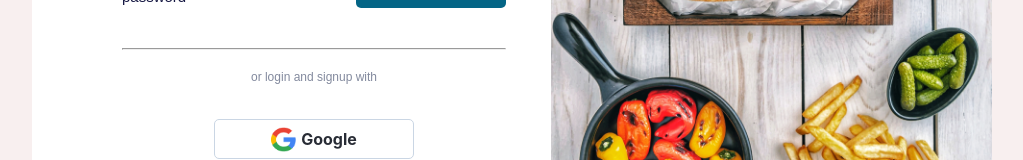
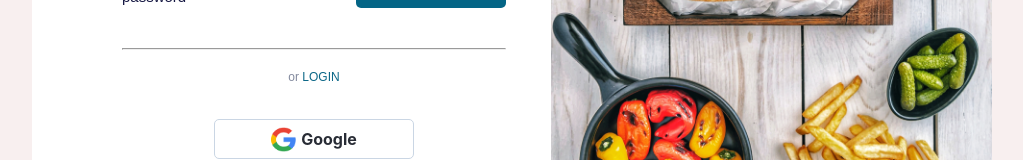
Before and after one commit to ITACHI1117/recipes, a React (Vite) app: page / in a window 1280 px wide. Shown: the part 477-637 px from the top of the page, without its empty margins (128-1151 px from the left). Built offline with nearby package versions, Linux system fonts and the light colour scheme.

Commit message:
added login link to sign up page

```diff
--- a/src/pages/SignUp.jsx
+++ b/src/pages/SignUp.jsx
@@ -256,7 +256,12 @@ function SignUp({ toggleTheme, Icon }) {
           <hr />
 
           <article className="social-links">
-            <p>or login and signup with</p>
+            <p>
+              or{" "}
+              <Link className="link" to={"/login"}>
+                LOGIN
+              </Link>
+            </p>
             <section className="links-row">
               <div className="box" onClick={() => signInWithGoogle()}>
                 <img src={google} alt="facebook" />
```
